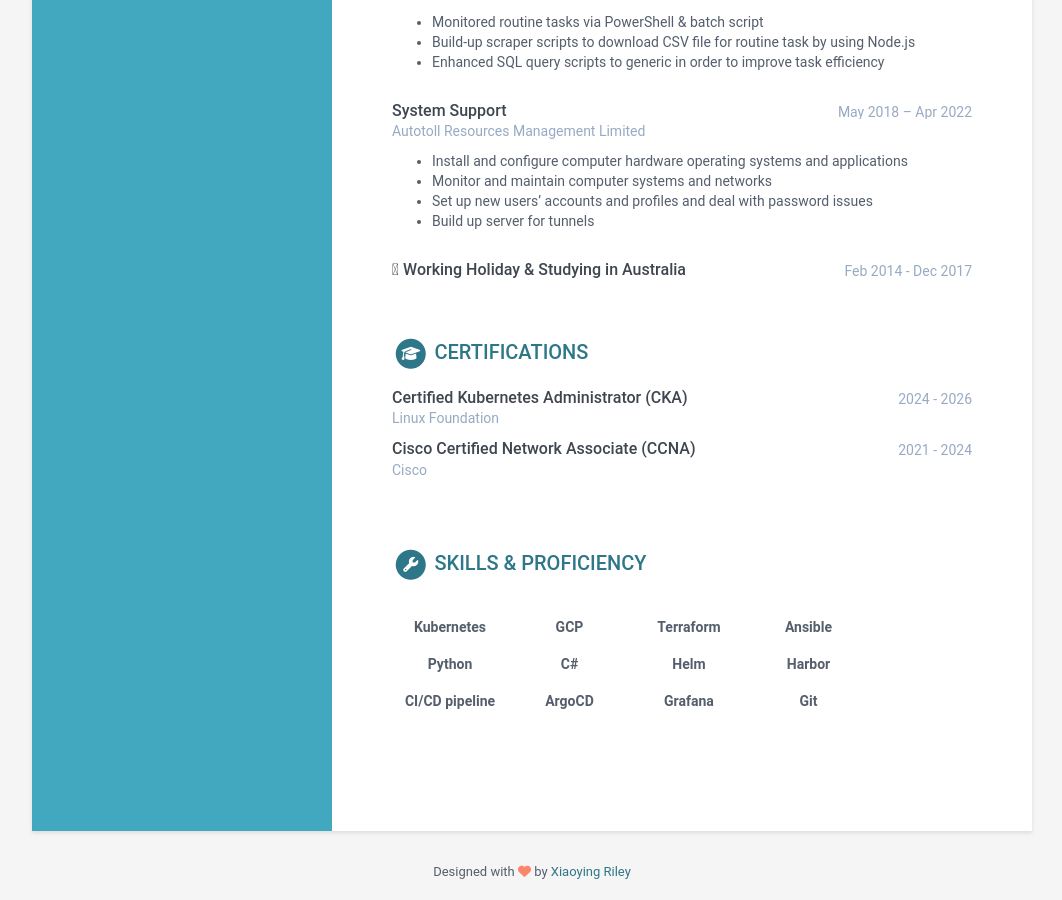
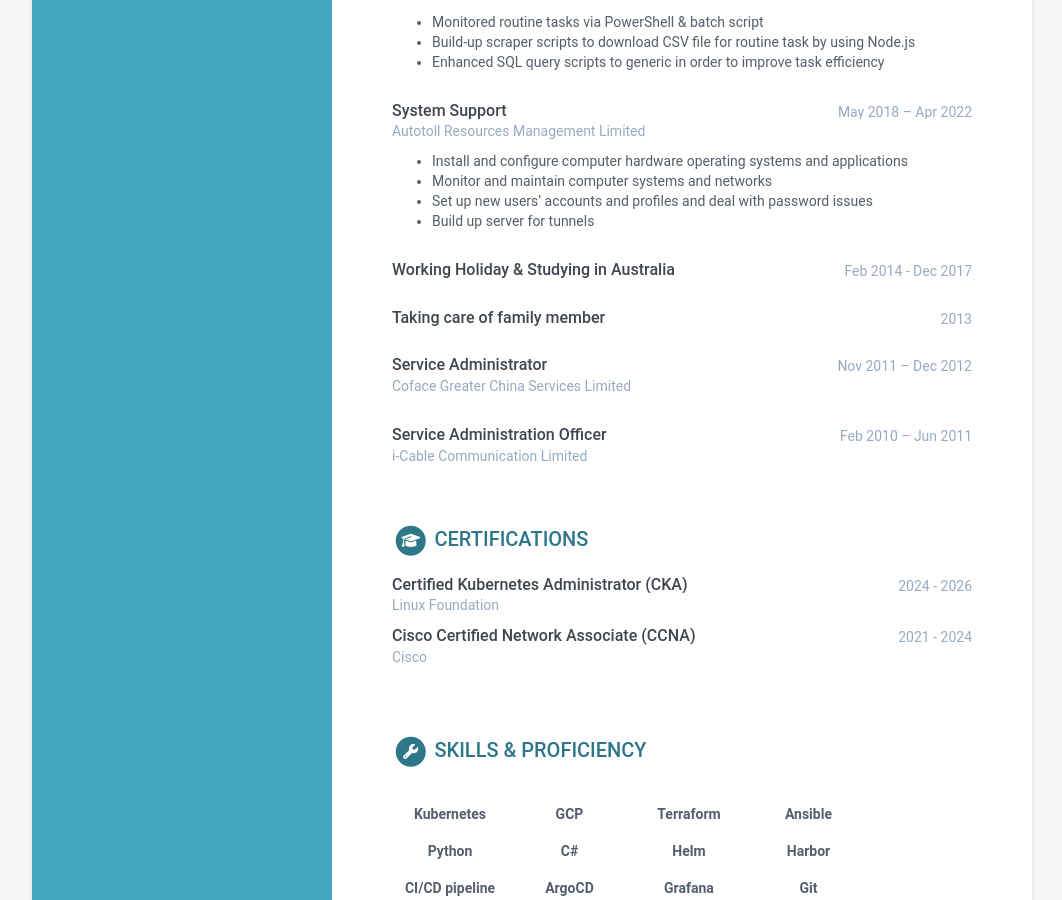
Before and after one commit to Ovvio2311/online-resume, a Jekyll site: the page built from index.html, in a window 1280 px wide and 900 px high, scrolled down 1176 px. Shown: the whole window, without its empty margins (108-1170 px from the left). Built offline with Jekyll 4.4.1, drawn with Linux system fonts in a browser that asks for light colours.

Commit message:
Update data.yml

```diff
--- a/_data/data.yml
+++ b/_data/data.yml
@@ -124,8 +124,16 @@ experiences:
           -	Monitor and maintain computer systems and networks
           -	Set up new users' accounts and profiles and deal with password issues
           - Build up server for tunnels
-      - role: 	Working Holiday & Studying in Australia
+      - role: Working Holiday & Studying in Australia
         time: Feb 2014 - Dec 2017
+      - role: Taking care of family member
+        time: 2013
+      - role: Service Administrator
+        time: Nov 2011 – Dec 2012
+        company: Coface Greater China Services Limited
+      - role: Service Administration Officer
+        time: Feb 2010 – Jun 2011
+        company: i-Cable Communication Limited
 
 certifications:
       title: Certifications
```
